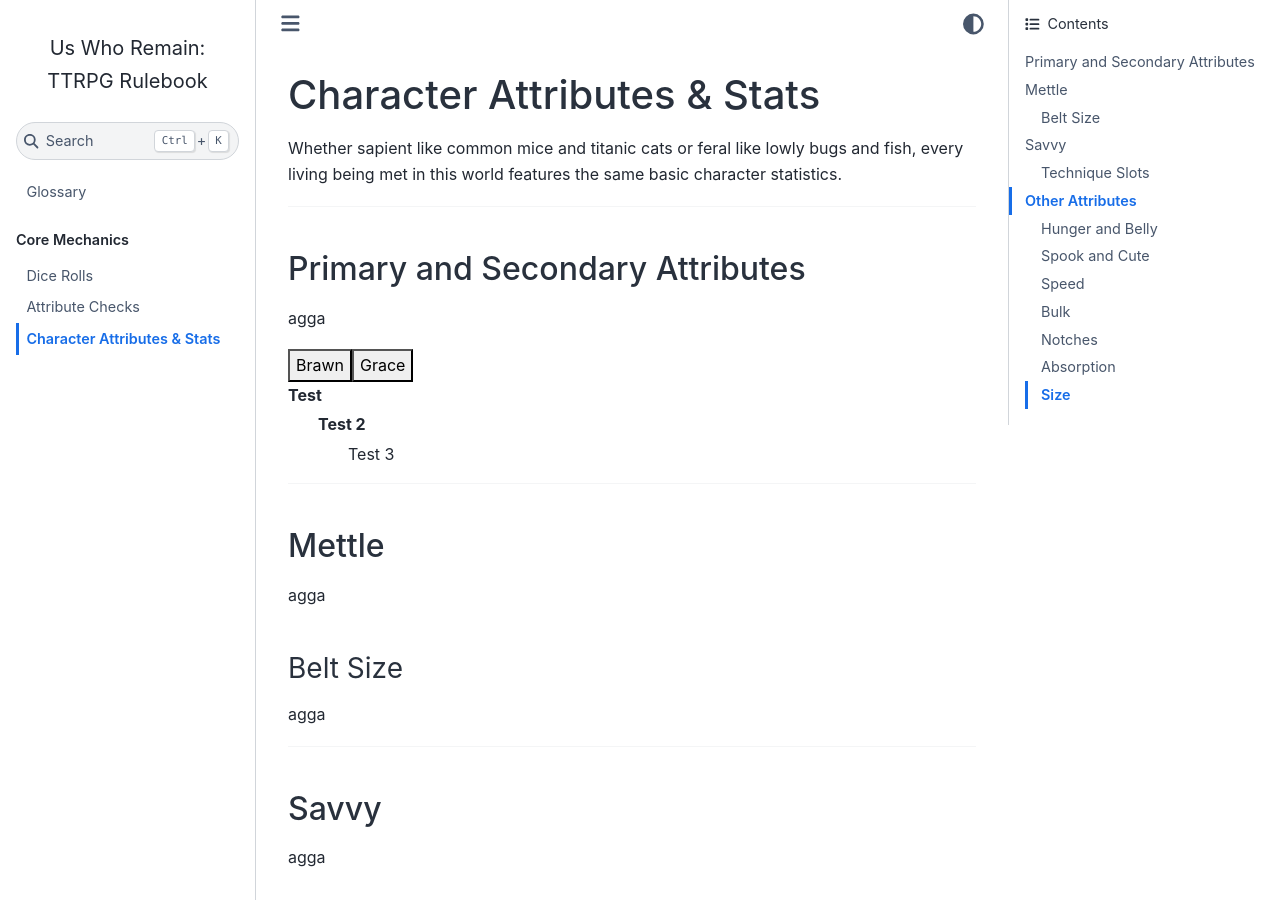
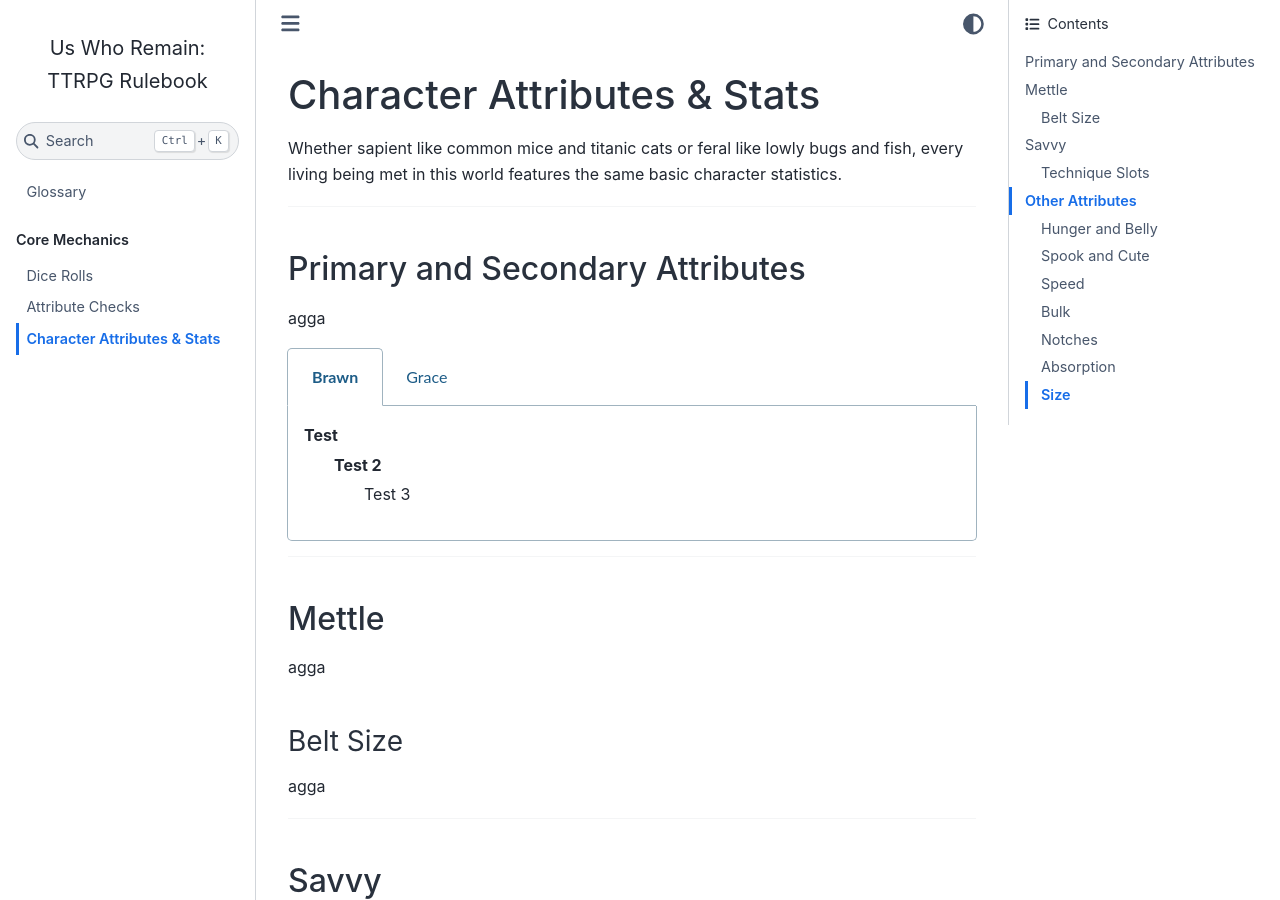
Before and after one commit to Ixcatl/fables_novasophonia, a Sphinx documentation site: the page built from docs/core/attributes.rst, in a window 1280 px wide and 900 px high. Built offline with Sphinx 7.4.7 and the Sphinx Book theme 1.1.4, drawn with Linux system fonts in a browser that asks for light colours.

Commit message:
Update conf.py

```diff
--- a/docs/conf.py
+++ b/docs/conf.py
@@ -42,7 +42,6 @@ hoverxref_role_types = {
     "term": "tooltip",  # for glossaries
 }
 
-sphinx_tabs_disable_css_loading = True
 sphinx_tabs_disable_tab_closing = True
 
 intersphinx_mapping = {
```
